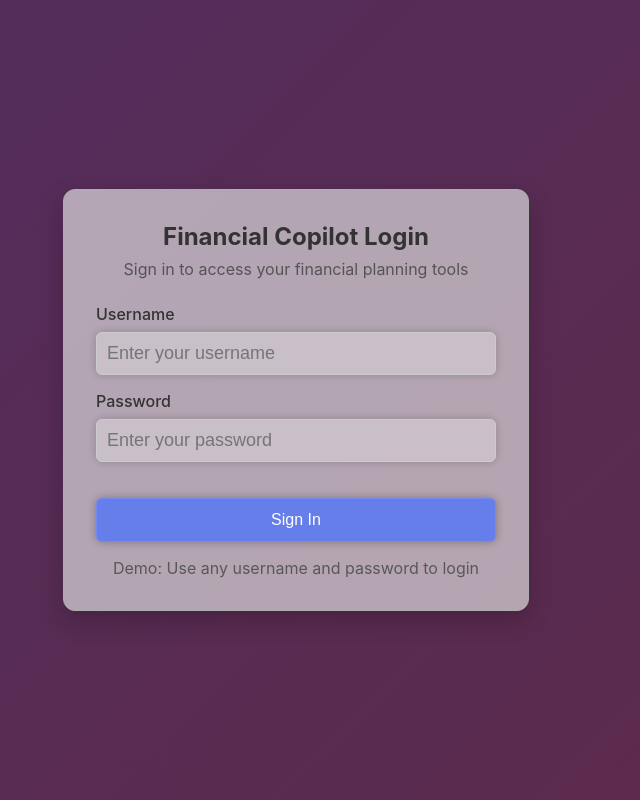
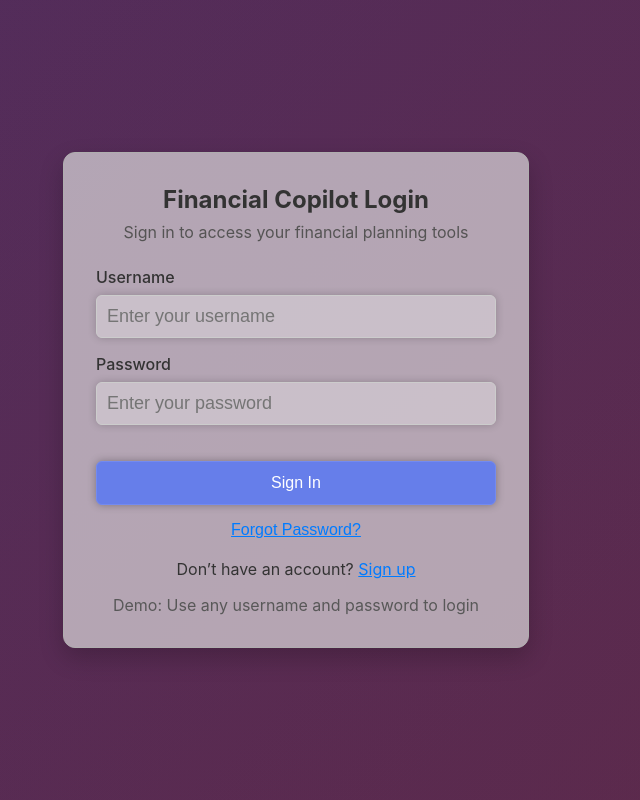
Before and after one commit to hebronm/copilot-ui, a React (Create React App) app: page / in a window 1280 px wide. Shown: the whole page, without its empty margins (344-984 px from the left). Built offline with nearby package versions, Linux system fonts and the light colour scheme.

Commit message:
Add login logic and implement the jwtToken

```diff
--- a/src/App.js
+++ b/src/App.js
@@ -78,6 +78,7 @@ function App() {
   );
 }
 
+
 function MainApp() {
   const [isLoggedIn, setIsLoggedIn] = useState(false)
   const [currentUser, setCurrentUser] = useState("")
@@ -91,10 +92,11 @@ function MainApp() {
     }
   }, [])
 
-  const handleLogin = (username) => {
+  const handleLogin = (username, jwt) => {
     setIsLoggedIn(true)
     setCurrentUser(username)
     localStorage.setItem("currentUser", username)
+    localStorage.setItem("jwtToken", jwt)
 
     //redirect to dash immediately
     navigate("/");
--- a/src/CSS_Files/Login.css
+++ b/src/CSS_Files/Login.css
@@ -136,6 +136,43 @@
   background-color: #5a6fd8;
 }
 
+.forgot-password-btn {
+  background: none;
+  border: none;
+  color: #007bff;
+  text-decoration: underline;
+  cursor: pointer;
+  font-size: 1rem;
+  display: inline-block;
+  margin-top: 0px;
+  padding: 0;
+}
+
+.forgot-password-btn:hover {
+  color: #0056b3;
+}
+
+.signup-prompt {
+  text-align: center;
+  margin-top: 4px;
+  font-size: 1rem;
+  color: #333;
+}
+
+.signup-link {
+  background: none;          /* no button background */
+  border: none;              /* no border */
+  color: #007bff;            /* blue link color */
+  text-decoration: underline;/* underline like a link */
+  cursor: pointer;           /* hand cursor */
+  padding: 0;                /* no padding like a button */
+  font: inherit;             /* inherit font styling from parent */
+}
+
+.signup-link:hover {
+  color: #0056b3;
+}
+
 .login-demo-note {
   text-align: center;
   margin-top: 1rem;
--- a/src/components/ClientAdd.js
+++ b/src/components/ClientAdd.js
@@ -155,7 +155,7 @@ const ClientAdd = () => {
 
 
   const handleSave = () => {
-
+    const jwtToken = localStorage.getItem("jwtToken");
     //calc age from birthdate if age is missing; msut be before validation
     const age = formData.personal.age || (formData.personal.birthdate ? calculateAge(formData.personal.birthdate) : null);
 
@@ -233,7 +233,8 @@ const ClientAdd = () => {
     fetch('http://34.217.130.235:8080/clients', {
       method: 'POST',
       headers: {
-        'Content-Type': 'application/json'
+        'Content-Type': 'application/json',
+        "Authorization": `Bearer ${jwtToken}`
       },
       body: JSON.stringify(finalClientData)
     })
--- a/src/components/ClientDetail.js
+++ b/src/components/ClientDetail.js
@@ -54,9 +54,17 @@ function ClientDetail() {
   const tabs = ['Overview', 'Calculators', 'Investments', 'Retirement'];
   const [activeTab, setActiveTab] = useState('Overview');
   const [activeCalculatorTab, setActiveCalculatorTab] = useState('Simple'); // Track sub-tabs for Calculators
+  const jwtToken = localStorage.getItem("jwtToken");
 
   useEffect(() => {
-    fetch(`http://34.217.130.235:8080/clients/${id}`)
+    fetch(`http://34.217.130.235:8080/clients/${id}`,
+      {
+        method: "GET",
+        headers: {
+          "Authorization": `Bearer ${jwtToken}`
+        }
+      }
+    )
       .then(res => {
         if (!res.ok) throw new Error(`Error: ${res.status}`);
         return res.json();
--- a/src/components/ClientTable.js
+++ b/src/components/ClientTable.js
@@ -9,7 +9,12 @@ function ClientDebugTable() {
   const fetchClients = async () => {
     try {
       setLoading(true);
-      const response = await fetch("http://34.217.130.235:8080/clients");
+      const response = await fetch("http://34.217.130.235:8080/clients", {
+        method: "GET",
+        headers: {
+          "Authorization": `Bearer ${localStorage.getItem("jwtToken")}`
+        }
+      });
       const json = await response.json();
 
       const clientList = json?._embedded?.clientList || [];
@@ -52,7 +57,10 @@ function ClientDebugTable() {
     try {
       await fetch("http://34.217.130.235:8080/clients", {
         method: "POST",
-        headers: { "Content-Type": "application/json" },
+        headers: {
+          "Content-Type": "application/json",
+          "Authorization": `Bearer ${localStorage.getItem("jwtToken")}`
+         },
         body: JSON.stringify(dummy1),
       });
       fetchClients();
@@ -88,7 +96,10 @@ function ClientDebugTable() {
     try {
       await fetch("http://34.217.130.235:8080/clients", {
         method: "POST",
-        headers: { "Content-Type": "application/json" },
+        headers: {
+          "Content-Type": "application/json",
+          "Authorization": `Bearer ${localStorage.getItem("jwtToken")}`
+        },
         body: JSON.stringify(dummy2),
       });
       fetchClients();
@@ -106,6 +117,9 @@ function ClientDebugTable() {
     try {
       await fetch(`http://34.217.130.235:8080/clients/${last.id}`, {
         method: "DELETE",
+        headers: {
+          "Authorization": `Bearer ${localStorage.getItem("jwtToken")}`
+        }
       });
       fetchClients();
     } catch (err) {
--- a/src/components/Dashboard.js
+++ b/src/components/Dashboard.js
@@ -18,22 +18,40 @@ function Dashboard() {
   const [clients, setClients] = useState([]);
   const [upcomingBirthday, setUpcomingBirthday] = useState("N/A");
   const [upcomingBirthdayName, setUpcomingBirthdayName] = useState("");
-
+  const jwtToken = localStorage.getItem("jwtToken");
   useEffect(() => {
-    fetch("http://34.217.130.235:8080/clients")
+    if (jwtToken) {
+    fetch("http://34.217.130.235:8080/clients",
+      {
+        method: "GET",
+        headers: {
+          "Authorization": `Bearer ${jwtToken}`
+        }
+      }
+    )
       .then(res => {
+        // alert("response status: " + res.status);
         if (!res.ok) throw new Error(`Error: ${res.status}`);
         return res.json();
       })
       .then(json => {
         // If backend wraps payload under _embedded.clientList
-        const list = json?._embedded?.clientList || json || [];
+        console.log("Fetched clients JSON:", json);
+        // const list = json?._embedded?.clientList || json || [];
+          const list = Array.isArray(json?._embedded?.clientList)
+            ? json._embedded.clientList
+            : [];
+        console.log("List we’re setting to clients:", list);
         setClients(list);
         findUpcomingBirthday(list);
       })
       .catch(err => {
         console.error("Failed to fetch clients:", err);
-      });
+      })
+
+    } else {
+      alert("No JWT token found in local storage");
+    }
   }, []);
 
   const handleViewClick = (clientId) => {
@@ -51,7 +69,10 @@ function Dashboard() {
 
     //backend call
     fetch(`http://34.217.130.235:8080/clients/${clientId}`, {
-      method: "DELETE"
+      method: "DELETE",
+      headers: {
+        "Authorization": `Bearer ${jwtToken}`
+      }
     })
     .then((res) => {
       if (!res.ok) throw new Error(`Error: ${res.status}`);
@@ -73,13 +94,12 @@ function Dashboard() {
 
   /* calculations for the top boxes */
   const totalClients = clients.length;
-
+  // alert("clients: " + JSON.stringify(clients));
   const totalAssets = clients.reduce((sum, c) => {
     const assets = (c.totalSavings || 0) + (c.rothIRABalance || 0) + (c.traditionalIRABalance || 0);
     const debt = c.totalDebt || 0;
     return sum + (assets - debt);
   }, 0);
-
 
 
   // Average income (use first entry if it's an array)
--- a/src/components/EmployeeTable.js
+++ b/src/components/EmployeeTable.js
@@ -6,12 +6,18 @@ function EmployeeTable() {
   const [employees, setEmployees] = useState([])
   const [loading, setLoading] = useState(true)
   const [error, setError] = useState(null)
+  const jwtToken = localStorage.getItem("jwtToken")
 
   const fetchEmployees = async () => {
     try {
       setLoading(true)
       setError(null)
-      const response = await fetch("http://34.217.130.235:8080/employees")
+      const response = await fetch("http://34.217.130.235:8080/employees", {
+        method: "GET",
+        headers: {
+          "Authorization": `Bearer ${jwtToken}`
+        }
+      })
 
       if (!response.ok) {
         throw new Error(`HTTP error! status: ${response.status}`)
@@ -45,7 +51,10 @@ function EmployeeTable() {
 
       const response = await fetch(`http://34.217.130.235:8080/employees/${nextId}`, {
         method: "PUT",
-        headers: { "Content-Type": "application/json" },
+        headers: {
+          "Content-Type": "application/json",
+          "Authorization": `Bearer ${jwtToken}`
+        },
         body: JSON.stringify(dummy),
       })
 
@@ -67,6 +76,9 @@ function EmployeeTable() {
 
       const response = await fetch(`http://34.217.130.235:8080/employees/${last.id}`, {
         method: "DELETE",
+        headers: {
+          "Authorization": `Bearer ${jwtToken}`
+        }
       })
 
       if (response.ok) {
--- a/src/components/Login.js
+++ b/src/components/Login.js
@@ -1,9 +1,12 @@
 import { useState, useEffect } from "react";
+import { useNavigate } from 'react-router-dom';
+
 import "../CSS_Files/Login.css";
 
 function Login({ onLogin }) {
   const [username, setUsername] = useState("");
   const [password, setPassword] = useState("");
+  const navigate = useNavigate();
 
   //Disable scrolling when login mounts
   useEffect(() => {
@@ -16,10 +19,39 @@ function Login({ onLogin }) {
     };
   }, []);
 
+  // TODO: modify this function to handle actual logins
   const handleSubmit = (e) => {
     e.preventDefault();
+
     if (username && password) {
-      onLogin(username);
+      const loginData = {
+        username: username,
+        password: password
+      };
+      // alert("Login successful!" + username + password);
+      // make the call to the backend
+      fetch('http://34.217.130.235:8080/api/auth/login', {
+        method: 'POST',
+        headers: {
+          'Content-Type': 'application/json'
+        },
+        body: JSON.stringify(loginData)
+      })
+      .then(res => {
+        if (!res.ok) throw new Error(`Error: ${res.status}`);
+        return res.json();
+      })
+      .then(data => {
+        // navigate('/');
+        var jwt = "Bearer ";
+        onLogin(username, data.jwtToken);
+      })
+      .catch(err => {
+        console.error("Error logging in:", err);
+        alert("Failed to login. Check console for details.");
+      });
+
+
     }
   };
 
@@ -56,6 +88,18 @@ function Login({ onLogin }) {
           <button type="submit" className="login-btn">
             Sign In
           </button>
+          <button type="button" className="forgot-password-btn"
+            onClick={() => {
+              // nothing yet, placeholder
+              alert("Forgot password clicked (not implemented yet)");
+            }}
+          >
+            Forgot Password?
+          </button>
+          <div className="signup-prompt">
+            Don’t have an account?{" "}
+            <a href="#" className="signup-link">Sign up</a>
+          </div>
         </form>
         <div className="login-demo-note">
           Demo: Use any username and password to login
```
Also changed, not shown: package.json (+4 -4 lines), 1 other file (tests, documents, lock files or other folders).
